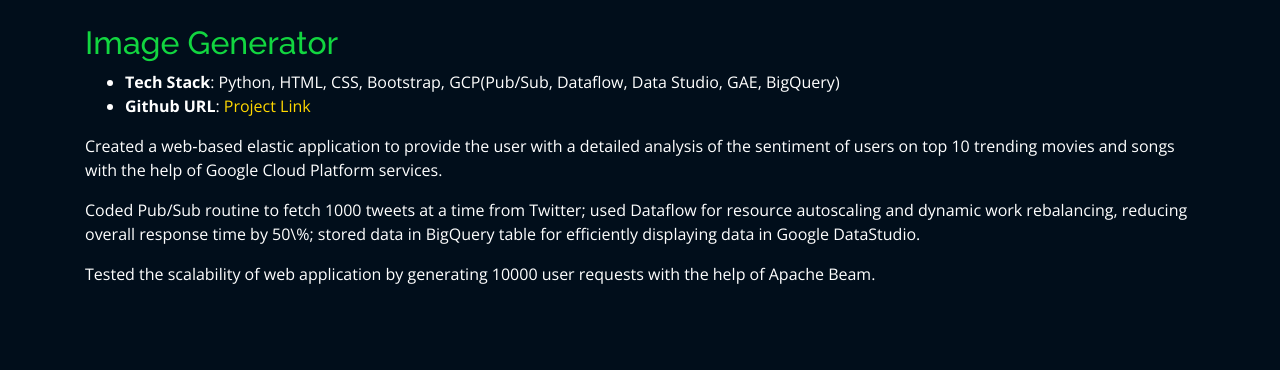
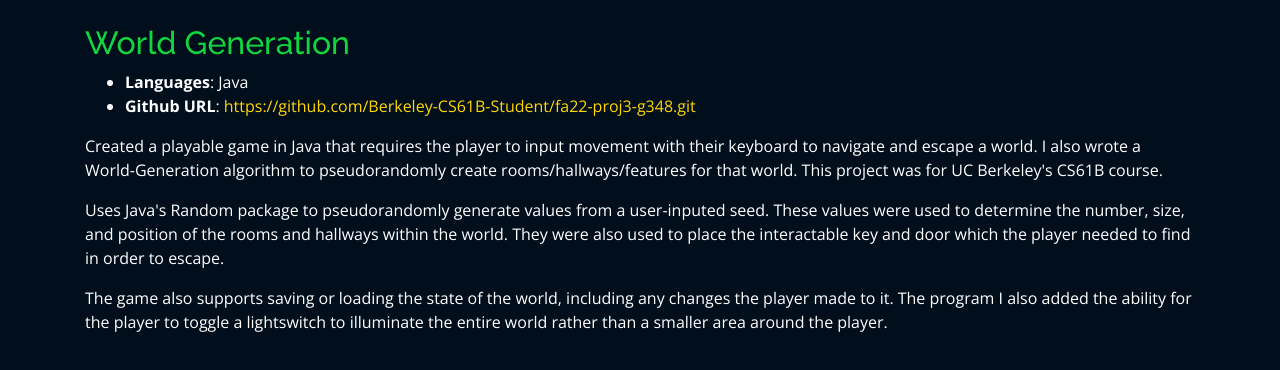
Before and after one commit to jonah514/jonah514.github.io, a plain HTML site: page projects/twitteranalysis.html in a window 1280 px wide. Drawn offline with nearby package versions, Linux system fonts and the light colour scheme; files whose address does not match are found by name.

Commit message:
Update twitteranalysis.html

```diff
--- a/projects/twitteranalysis.html
+++ b/projects/twitteranalysis.html
@@ -2,7 +2,7 @@
     <meta charset="utf-8">
     <meta content="width=device-width, initial-scale=1.0" name="viewport">
 
-    <title>Image Generator</title>
+    <title>World Generation</title>
     <meta content="" name="descriptison">
     <meta content="" name="keywords">
 
@@ -43,20 +43,22 @@
 
             <div class="col-lg-12 portfolio-info">
               <br>
-              <h2 style="color:#12d640">Image Generator</h2>
+              <h2 style="color:#12d640">World Generation</h2>
               <ul>
-                <li><strong>Tech Stack</strong>: Python, HTML, CSS, Bootstrap, GCP(Pub/Sub, Dataflow, Data Studio, GAE, BigQuery)</li>
-                <li><strong>Github URL</strong>: <a href="https://github.com/rajaprerak/TwitterAnalysis" target="_blank">Project Link</a></li>
+                <li><strong>Languages</strong>: Java </li>
+                <li><strong>Github URL</strong>: <a href="https://github.com/Berkeley-CS61B-Student/fa22-proj3-g348.git" target="_blank">https://github.com/Berkeley-CS61B-Student/fa22-proj3-g348.git</a></li>
               </ul>
 
                 <p>
-                Created a web‑based elastic application to provide the user with a detailed analysis of the sentiment of users on top 10 trending movies and songs with the help of Google Cloud Platform services.
+                Created a playable game in Java that requires the player to input movement with their keyboard to navigate and escape a world. I also wrote a World-Generation algorithm to pseudorandomly create rooms/hallways/features for that world. This project was for UC Berkeley's CS61B course.
                 </p>
                 <p>
-                Coded Pub/Sub routine to fetch 1000 tweets at a time from Twitter; used Dataflow for resource autoscaling and dynamic work rebalancing, reducing overall response time by 50\%; stored data in BigQuery table for efficiently displaying data in Google DataStudio.
+                Uses Java's Random package to pseudorandomly generate values from a user-inputed seed. These values were used to determine the number, size, and position of the rooms and hallways within the world. They were also used to
+                    place the interactable key and door which the player needed to find in order to escape.
                 </p>
                 <p>
-                Tested the scalability of web application by generating 10000 user requests with the help of Apache Beam.
+                The game also supports saving or loading the state of the world, including any changes the player made to it. The program I also added the ability for the player to toggle a lightswitch
+                    to illuminate the entire world rather than a smaller area around the player.
                 </p>
             </div>
 
```
